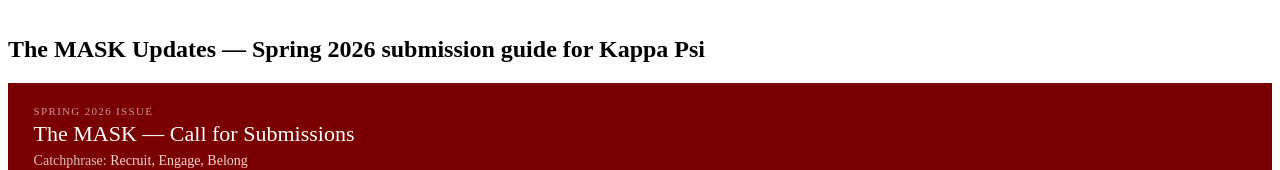
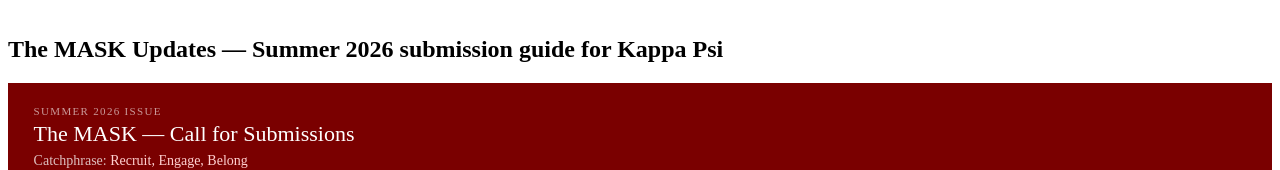
Before and after one commit to kappapsi/portal_updates, a plain HTML site: page index.html in a window 1280 px wide. Shown: the top 170 px of the page. Drawn offline with Linux system fonts and the light colour scheme.

Commit message:
Update index.html

```diff
--- a/index.html
+++ b/index.html
@@ -145,10 +145,10 @@
 </style>
 
 <div class="mask-wrap">
-  <h2 class="sr-only">The MASK Updates — Spring 2026 submission guide for Kappa Psi</h2>
+  <h2 class="sr-only">The MASK Updates — Summer 2026 submission guide for Kappa Psi</h2>
 
   <div class="mask-header">
-    <div class="mask-eyebrow">Spring 2026 issue</div>
+    <div class="mask-eyebrow">Summer 2026 issue</div>
     <div class="mask-title">The MASK — Call for Submissions</div>
     <div class="mask-catchphrase">Catchphrase: <em>Recruit, Engage, Belong</em></div>
     <a class="mask-submit-btn" href="https://form.jotform.com/kappa_psi/MASK" target="_blank" rel="noopener">
```
